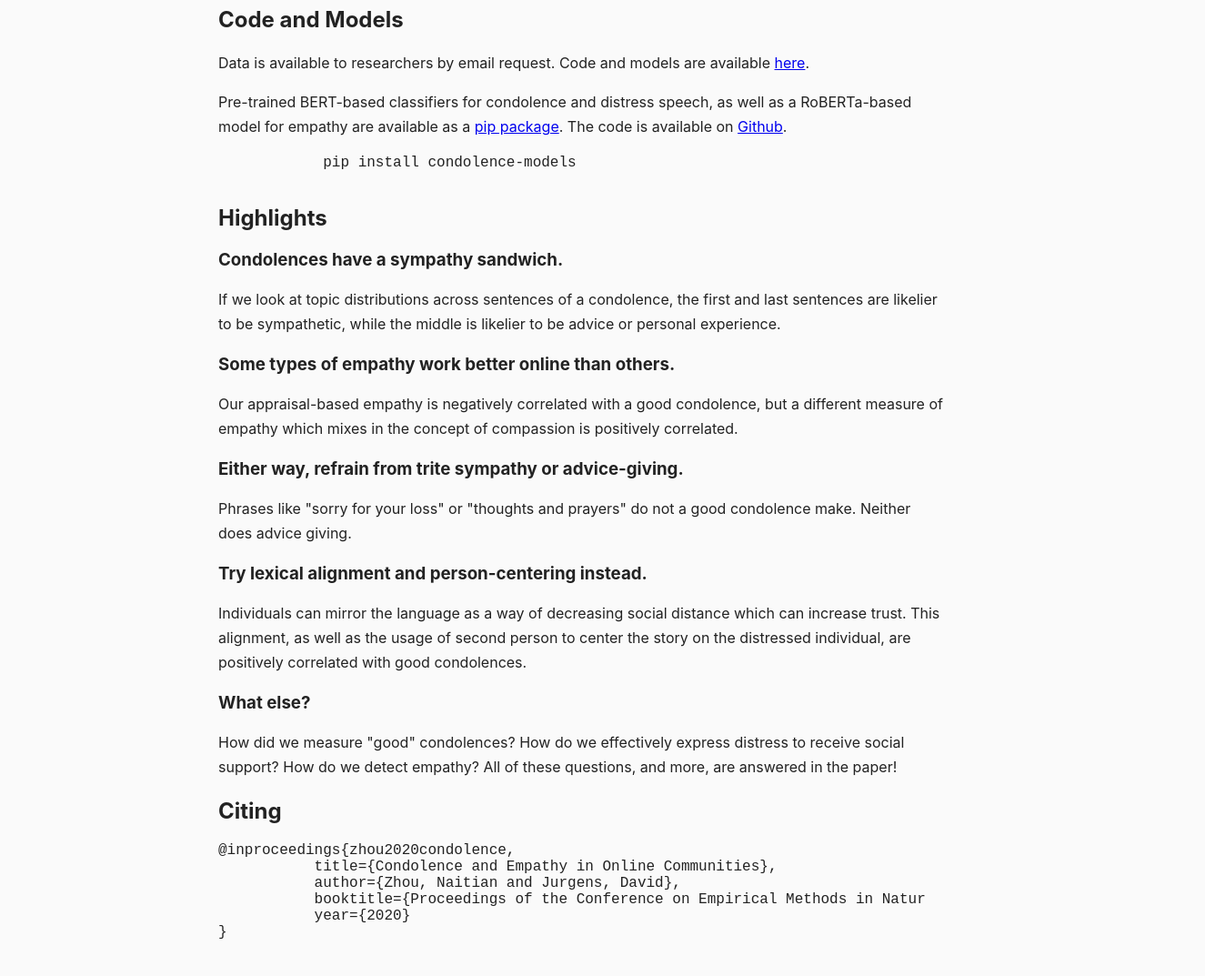
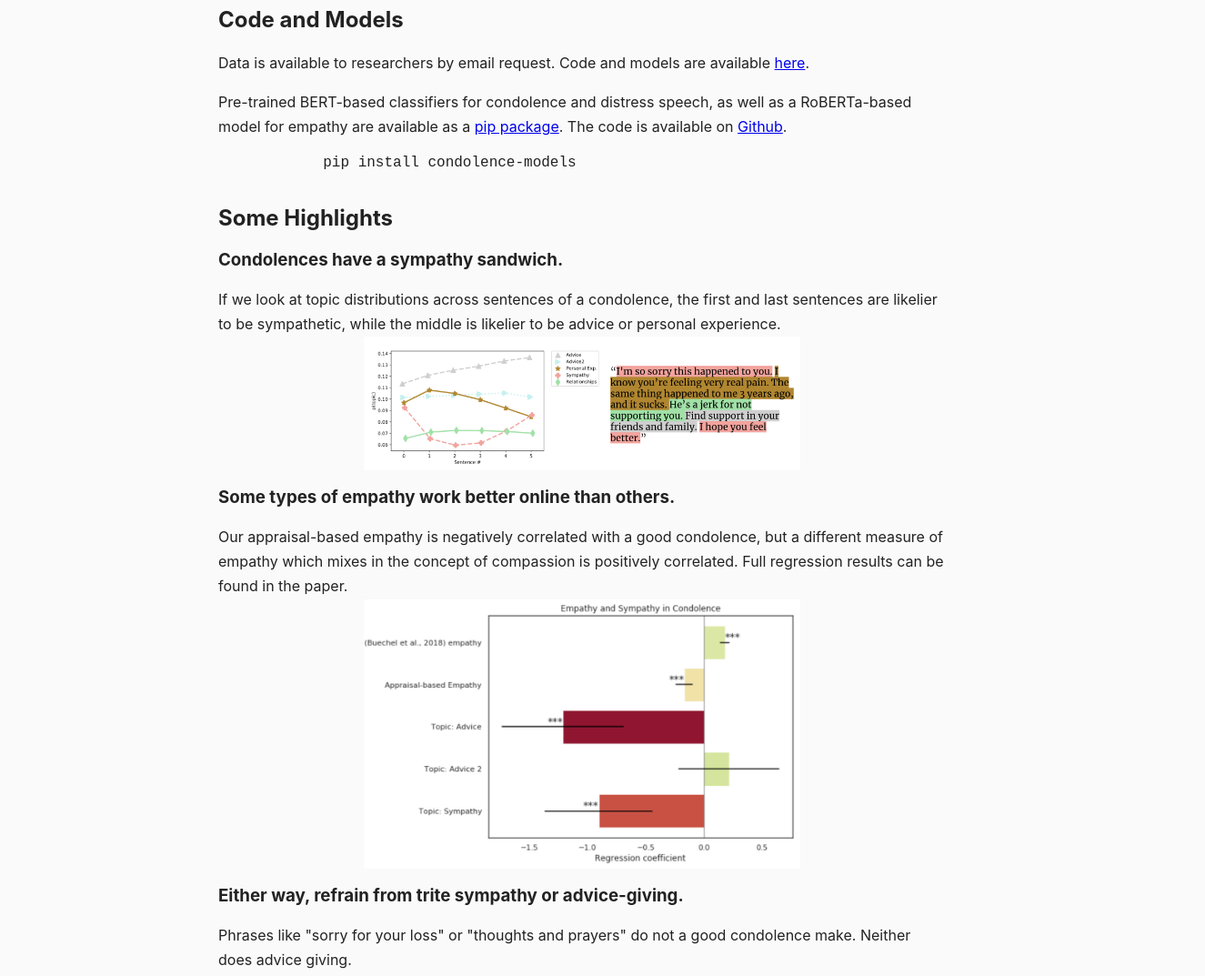
Before and after one commit to naitian/Condolence-Empathy-Online-Communities, a plain HTML site: page website/index.html in a window 1280 px wide. Shown: the part 568-1641 px from the top of the page at 91% size, 1325 px wide, since content can reach past the window. Drawn offline with Linux system fonts and the light colour scheme.

Commit message:
Add plots to website

```diff
--- a/website/index.html
+++ b/website/index.html
@@ -63,20 +63,23 @@
             </p>
         </section>
         <section>
-            <h2>Highlights</h2>
+            <h2>Some Highlights</h2>
 
             <h3>Condolences have a sympathy sandwich.</h3>
             <p>
             If we look at topic distributions across sentences of a condolence,
             the first and last sentences are likelier to be sympathetic, while
             the middle is likelier to be advice or personal experience.
+            <img src="./img/sympathy-sandwich.png" alt=""/>
             </p>
 
             <h3>Some types of empathy work better online than others.</h3>
             <p>
             Our appraisal-based empathy is negatively correlated with a good
             condolence, but a different measure of empathy which mixes in the
-            concept of compassion is positively correlated.
+            concept of compassion is positively correlated. Full regression
+            results can be found in the paper.
+            <img src="./img/empathy-regressions.png" alt=""/>
             </p>
 
             <h3>Either way, refrain from trite sympathy or advice-giving.</h3>
@@ -91,14 +94,15 @@
             distance which can increase trust. This alignment, as well as the
             usage of second person to center the story on the distressed
             individual, are positively correlated with good condolences.
+            <img src="./img/linguistic-regressions.png" alt=""/>
             </p>
 
             <h3>What else?</h3>
             <p>
             How did we measure "good" condolences? How do we effectively
             express distress to receive social support? How do we detect
-            empathy? All of these questions, and more, are answered in the
-            paper!
+            empathy? When do distress and condolences co-occur, and when don't
+            they? All of these questions, and more, are answered in the paper!
             </p>
         </section>
 
--- a/website/styles.css
+++ b/website/styles.css
@@ -11,6 +11,12 @@ html {
 p,
 li {
   line-height: 1.7;
+}
+
+img {
+    width: 60%;
+    display: block;
+    margin: 0 auto;
 }
 
 h1 {
@@ -37,4 +43,5 @@ article {
 
 pre {
   font-family: ui-monospace, monospace;
+  overflow-x: scroll;
 }
```
Also changed, not shown: website/img/empathy-regressions.png (added), website/img/linguistic-regressions.png (added), website/img/sympathy-sandwich.png (added).
